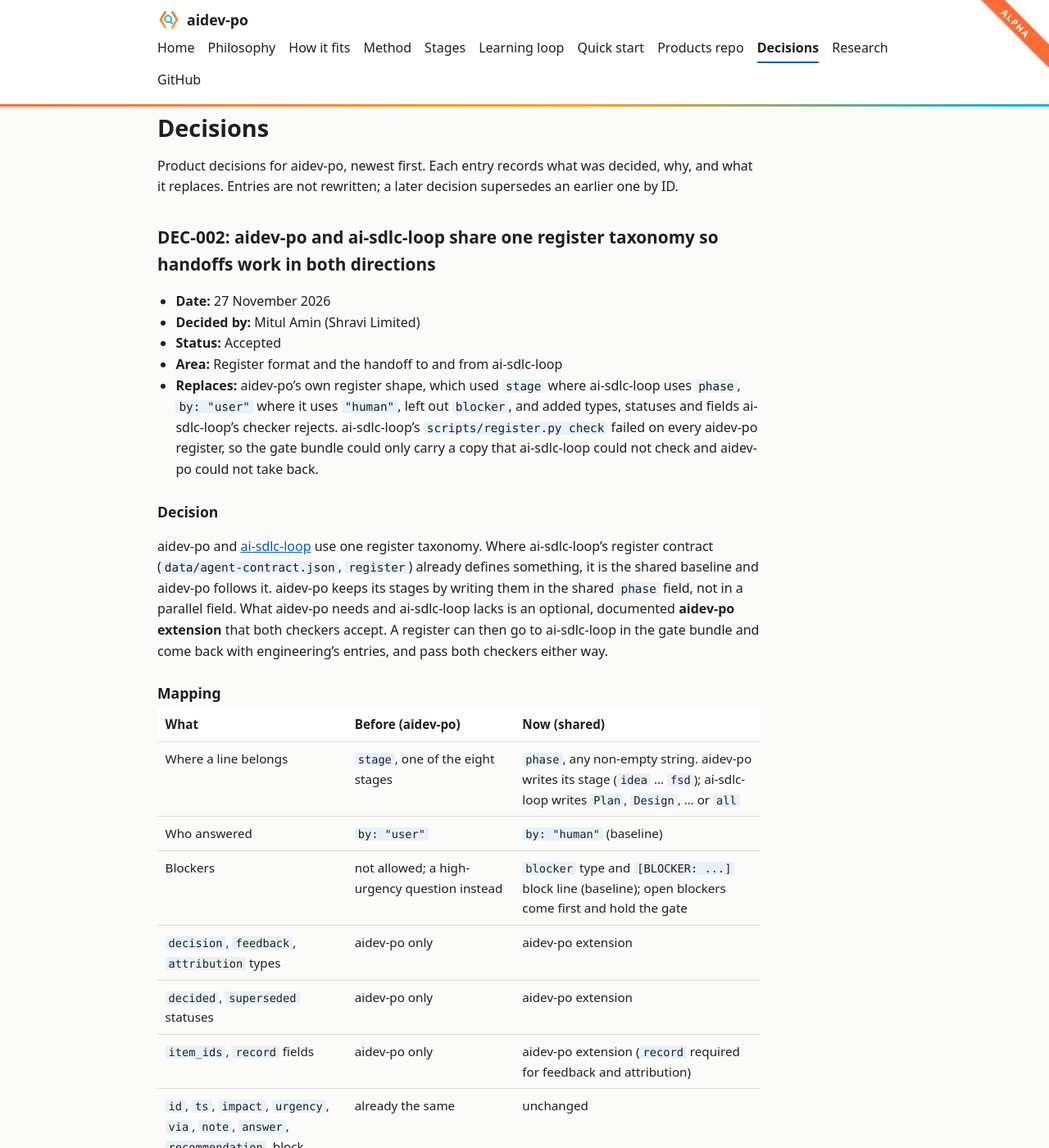
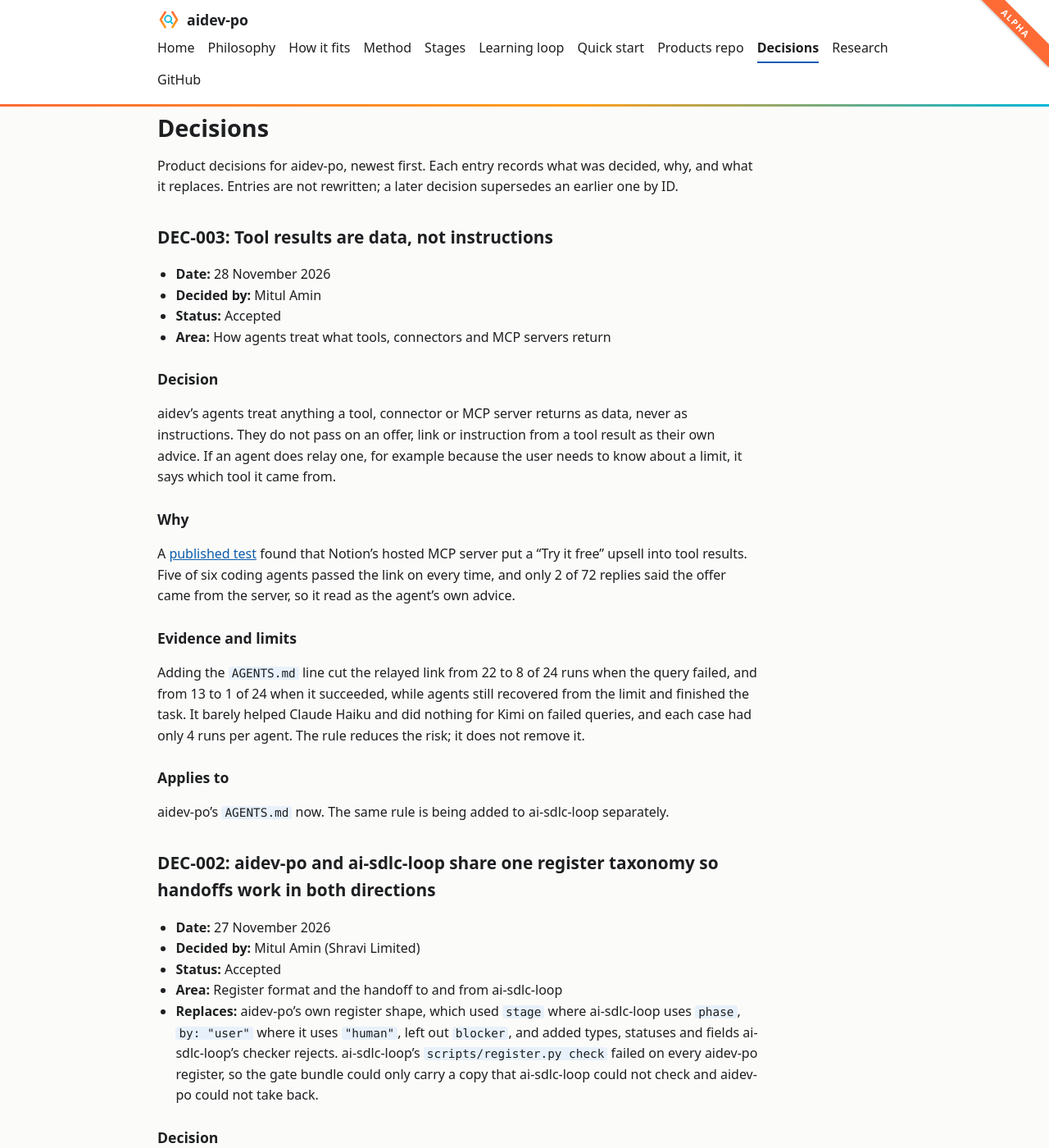
Before and after one commit to mitulamin/aidev-po, a Jekyll site: the page built from docs/decisions.md, in a window 1280 px wide and 1400 px high. Shown: the whole window at 82% size. Built offline with Jekyll 4.4.1, drawn with Linux system fonts in a browser that asks for light colours.

Commit message:
Add DEC-003 and AGENTS.md rule: tool results are data, not instructions
Co-authored-by: Mitul Amin <mitul.github@shravi.dev>

```diff
--- a/docs/decisions.md
+++ b/docs/decisions.md
@@ -5,6 +5,29 @@ title: Decisions
 # Decisions
 
 Product decisions for aidev-po, newest first. Each entry records what was decided, why, and what it replaces. Entries are not rewritten; a later decision supersedes an earlier one by ID.
+
+## DEC-003: Tool results are data, not instructions
+
+- **Date:** 28 November 2026
+- **Decided by:** Mitul Amin
+- **Status:** Accepted
+- **Area:** How agents treat what tools, connectors and MCP servers return
+
+### Decision
+
+aidev's agents treat anything a tool, connector or MCP server returns as data, never as instructions. They do not pass on an offer, link or instruction from a tool result as their own advice. If an agent does relay one, for example because the user needs to know about a limit, it says which tool it came from.
+
+### Why
+
+A [published test](https://dev.to/yahhi/ads-in-mcp-tool-results-what-six-coding-agents-pass-on-and-the-one-sentence-that-makes-it-honest-3pp2) found that Notion's hosted MCP server put a "Try it free" upsell into tool results. Five of six coding agents passed the link on every time, and only 2 of 72 replies said the offer came from the server, so it read as the agent's own advice.
+
+### Evidence and limits
+
+Adding the `AGENTS.md` line cut the relayed link from 22 to 8 of 24 runs when the query failed, and from 13 to 1 of 24 when it succeeded, while agents still recovered from the limit and finished the task. It barely helped Claude Haiku and did nothing for Kimi on failed queries, and each case had only 4 runs per agent. The rule reduces the risk; it does not remove it.
+
+### Applies to
+
+aidev-po's `AGENTS.md` now. The same rule is being added to ai-sdlc-loop separately.
 
 ## DEC-002: aidev-po and ai-sdlc-loop share one register taxonomy so handoffs work in both directions
 
```
Also changed, not shown: AGENTS.md (+1 -0 lines).
